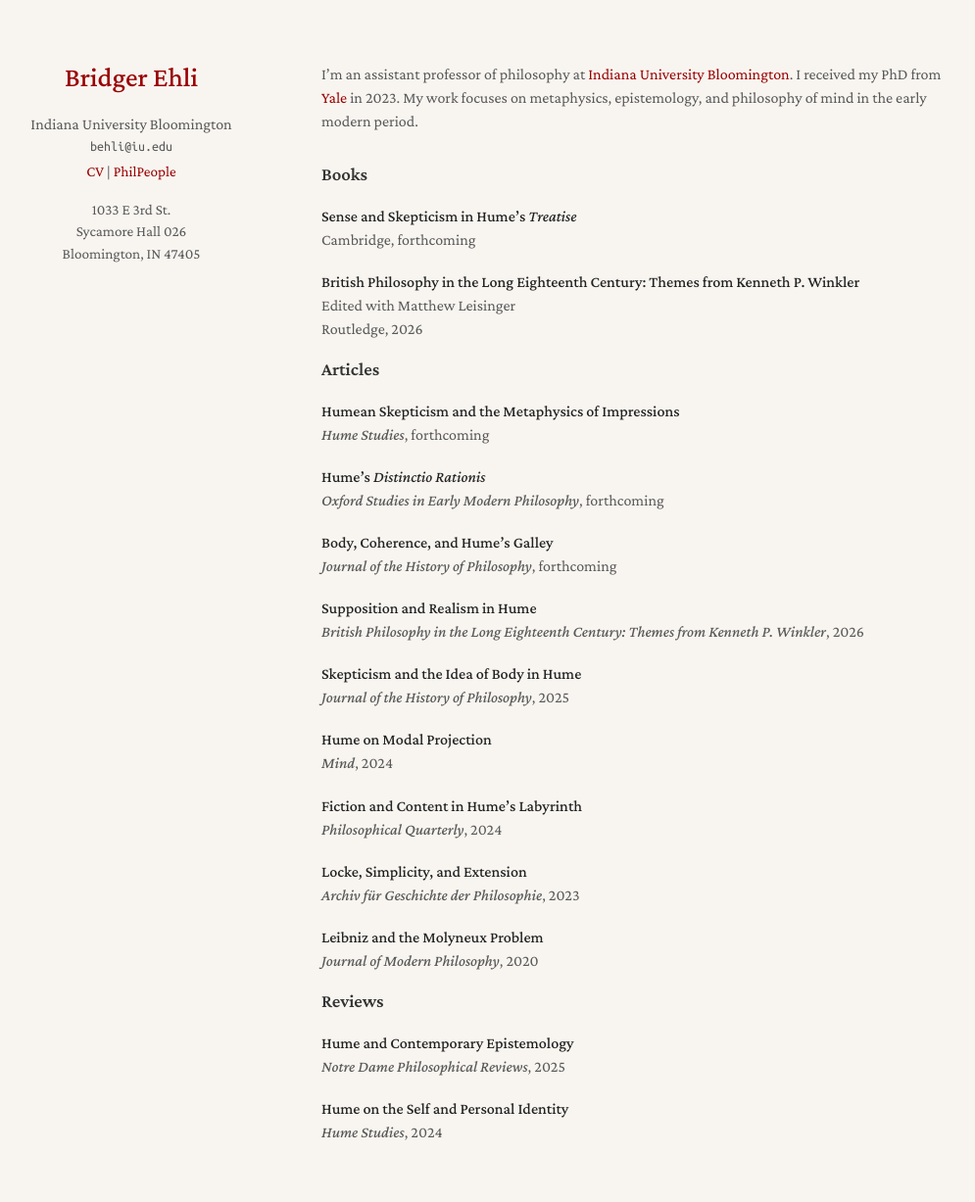
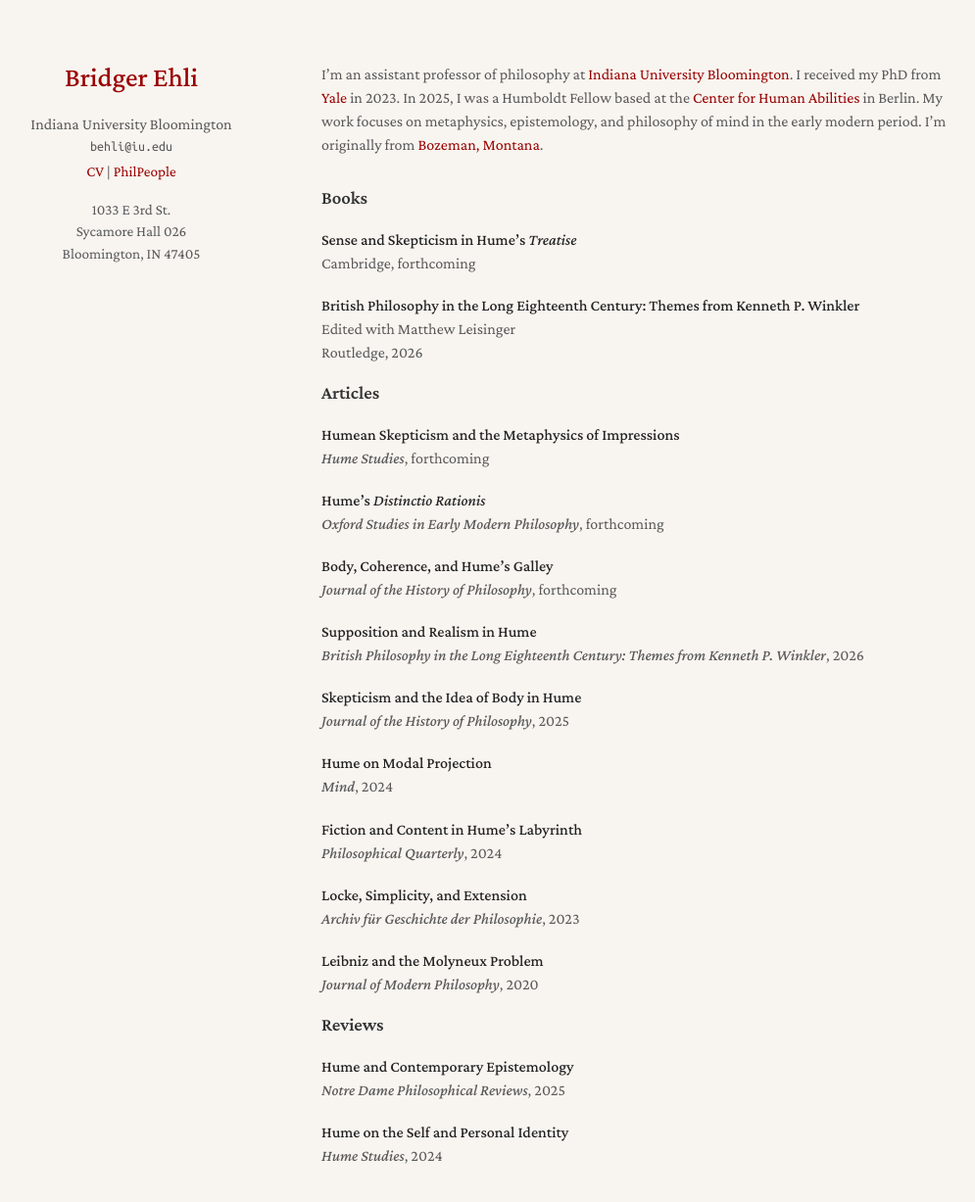
Before and after one commit to bridgerehli/bridgerehli.github.io, a Jekyll site: the page built from index.md, in a window 1280 px wide and 1285 px high. Shown: the top 1227 px of the window at 98% size, without its empty margins (142-1137 px from the left). Built offline with Jekyll 4.4.1, drawn with Linux system fonts in a browser that asks for light colours; a style sheet for code colours, icons or effects is not loaded.

Commit message:
Update index.md

```diff
--- a/index.md
+++ b/index.md
@@ -3,7 +3,7 @@ layout: homepage
 ---
 
 
-I'm an assistant professor of philosophy at [Indiana University Bloomington](https://philosophy.indiana.edu/index.html). I received my PhD from [Yale](https://philosophy.yale.edu) in 2023. My work focuses on metaphysics, epistemology, and philosophy of mind in the early modern period.
+I'm an assistant professor of philosophy at [Indiana University Bloomington](https://philosophy.indiana.edu/index.html). I received my PhD from [Yale](https://philosophy.yale.edu) in 2023. In 2025, I was a Humboldt Fellow based at the [Center for Human Abilities](https://www.human-abilities.de) in Berlin. My work focuses on metaphysics, epistemology, and philosophy of mind in the early modern period. I'm originally from [Bozeman, Montana](https://en.wikipedia.org/wiki/Bozeman,_Montana).
 
 
 {% include_relative _includes/publications.md %}
```
